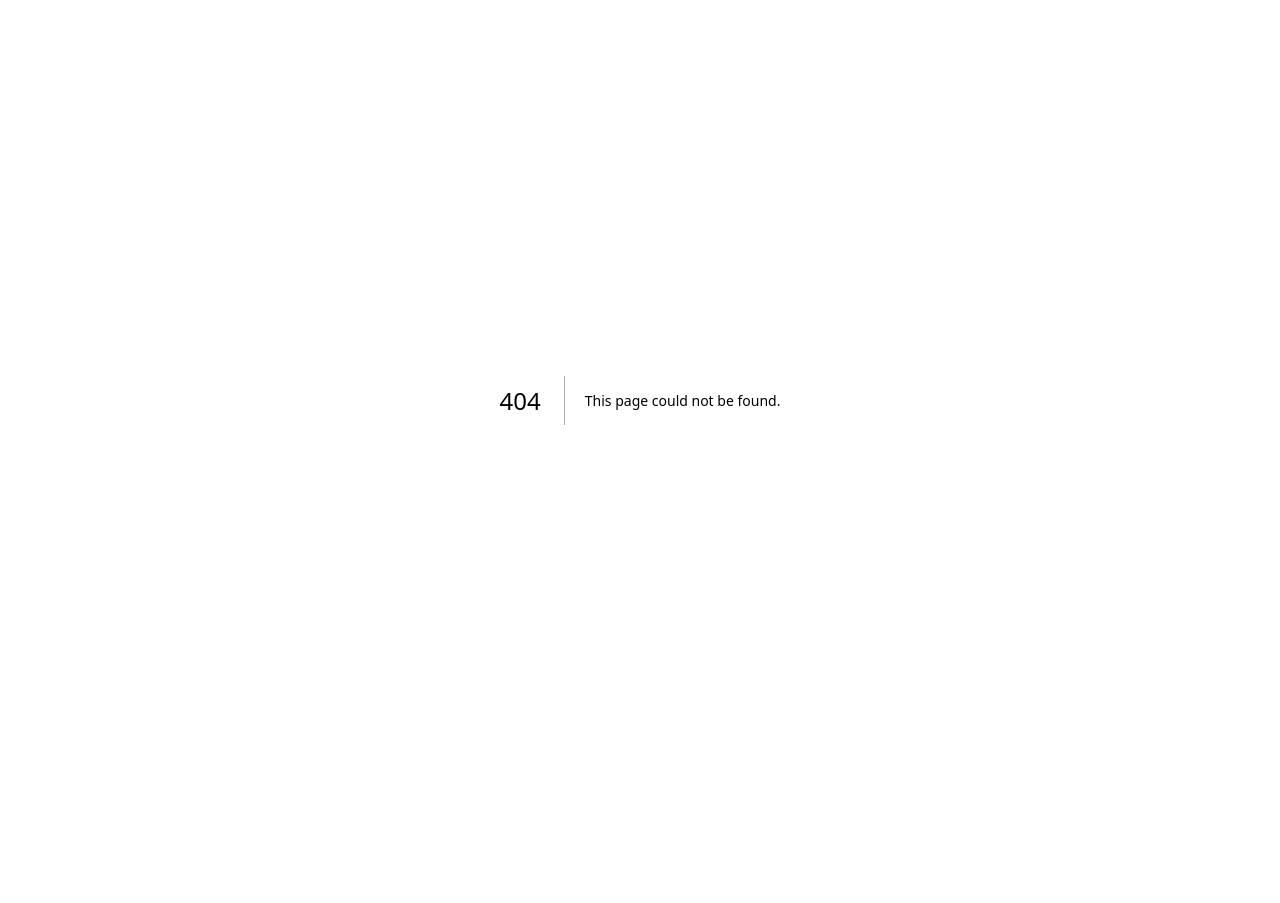
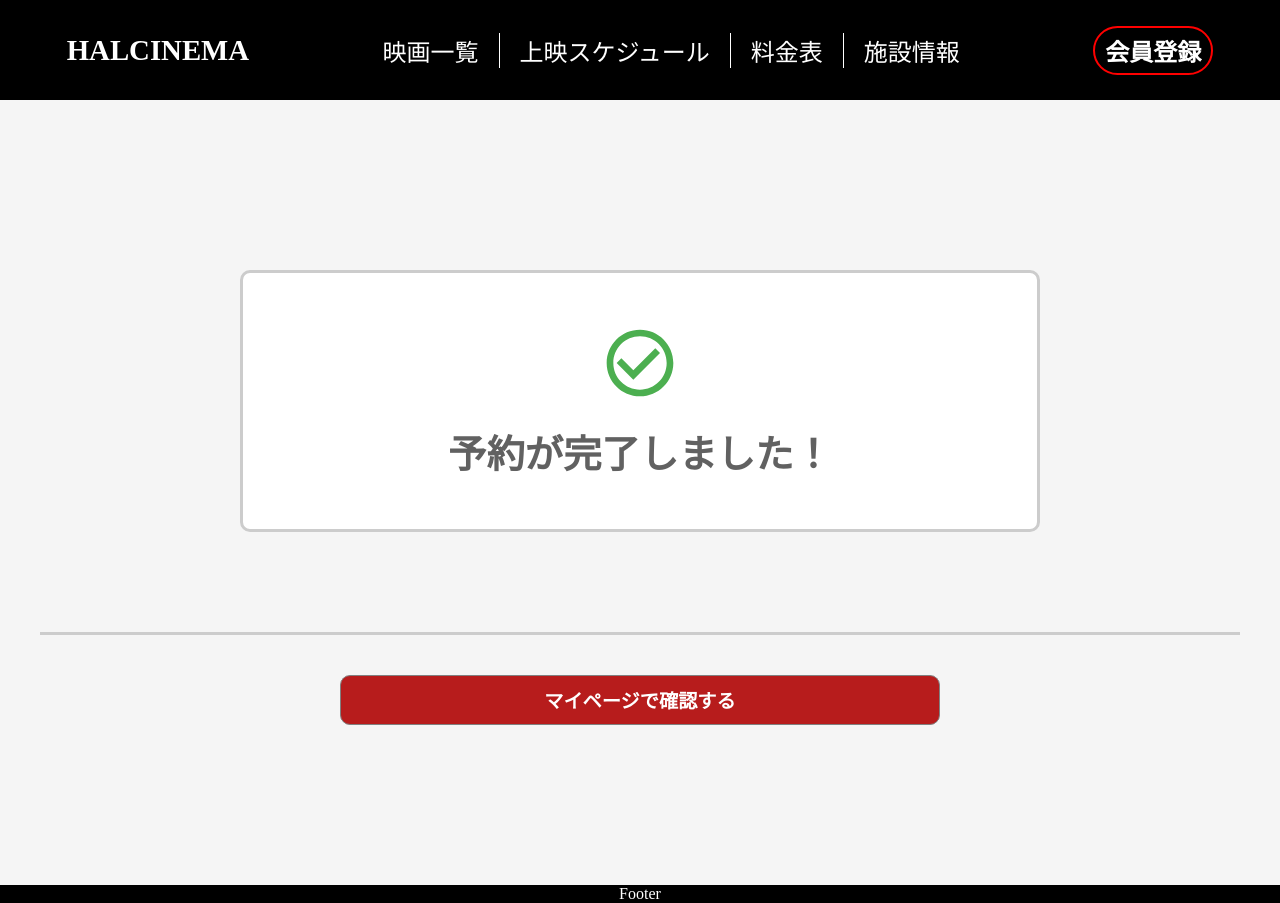
Before and after one commit to HAL-Cinema-G9/frontend, a Next.js app: page /reservation/complete in a window 1280 px wide. Before the commit this address had no page. Before the commit the page ends 800 px from the top, so only its background shows below. Built offline with nearby package versions, Linux system fonts and the light colour scheme; no server answers.

Commit message:
feat 購入完了ページ

```diff
--- a/src/components/Reservation/Confirm/ConfirmCard.tsx
+++ b/src/components/Reservation/Confirm/ConfirmCard.tsx
@@ -128,8 +128,7 @@ const ConfirmCard = ({ props }: Props) => {
 
         if (response.status === 201) {
           // 予約が成功した場合の処理をここに記述
-          alert('予約に成功しました');
-          // router.push(`/reservation/complete`);
+          router.push(`/reservation/complete`);
         } else {
           // 予約が失敗した場合の処理をここに記述
           alert(
--- /dev/null
+++ b/src/pages/reservation/complete.tsx
@@ -0,0 +1,66 @@
+import Footer from '@/components/Footer';
+import Navbar from '@/components/Navbar';
+import { css } from '@emotion/react';
+import CheckCircleOutlineIcon from '@mui/icons-material/CheckCircleOutline';
+import ReservationButton from '@/components/Reservation/Common/ReservationButton';
+import ReservationButtonLayout from '@/components/Reservation/Common/ReservationButtonLayout';
+
+const styles = {
+  container: css`
+    background-color: #f5f5f5;
+    padding: 70px 0;
+  `,
+  completeBox: css`
+    width: 800px;
+    margin: 100px auto;
+    display: flex;
+    flex-direction: column;
+    align-items: center;
+    justify-content: center;
+    gap: 20px;
+    font-size: 1.2rem;
+    font-weight: bold;
+    background-color: #fff;
+    padding: 50px;
+    border-radius: 10px;
+    color: #616161;
+    border: #ccc 3px solid;
+  `,
+  completeIcon: css`
+    font-size: 5rem;
+    color: #4caf50;
+  `,
+  buttonWrapper: css`
+    width: 1200px;
+    margin: 0 auto;
+  `,
+};
+
+const Complete = () => {
+  return (
+    <main>
+      <Navbar />
+      <div css={styles.container}>
+        <div css={styles.completeBox}>
+          <CheckCircleOutlineIcon
+            css={styles.completeIcon}
+          />
+          <h1>予約が完了しました！</h1>
+        </div>
+        <div css={styles.buttonWrapper}>
+          <ReservationButtonLayout>
+            <ReservationButton
+              href="/mypage"
+              text="マイページで確認する"
+              isSufficient={true}
+              isNext={true}
+            />
+          </ReservationButtonLayout>
+        </div>
+      </div>
+      <Footer />
+    </main>
+  );
+};
+
+export default Complete;
```
